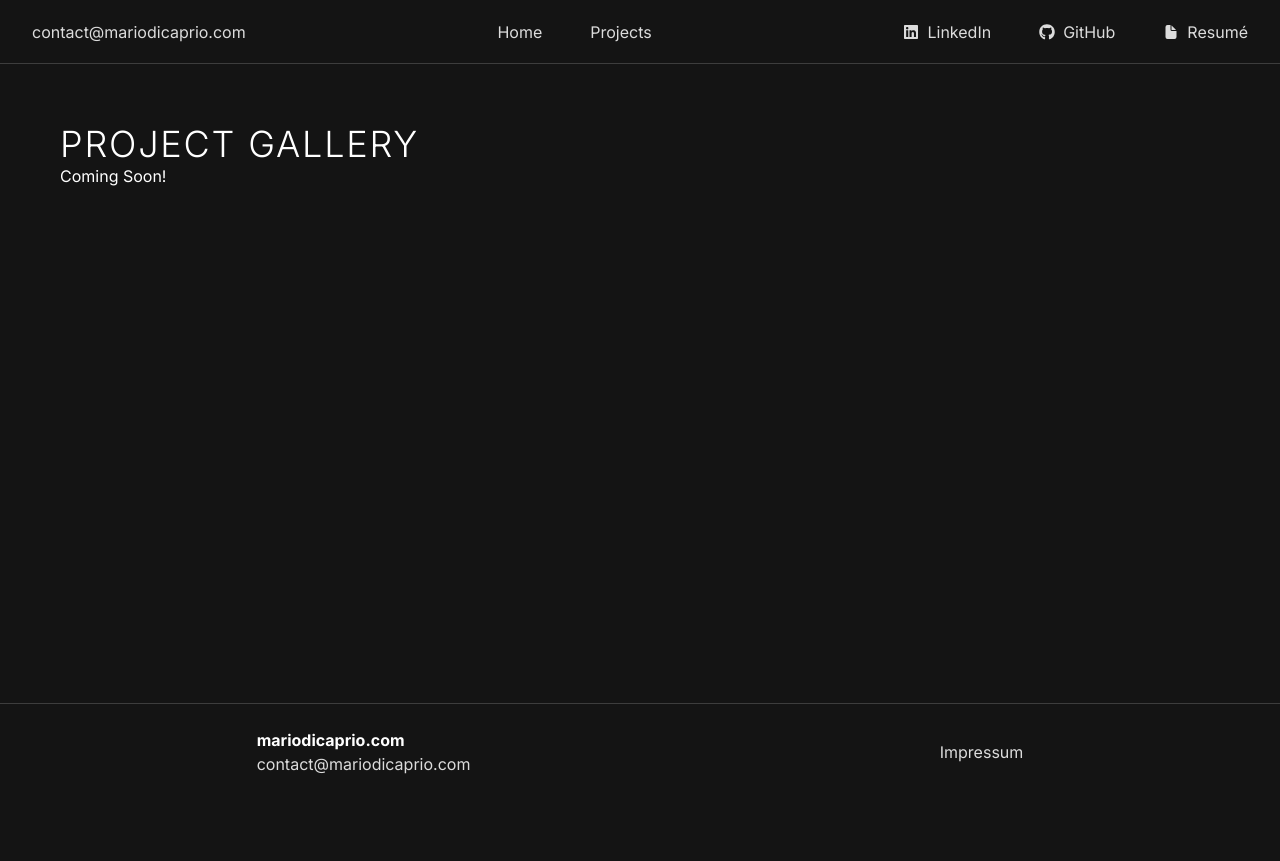
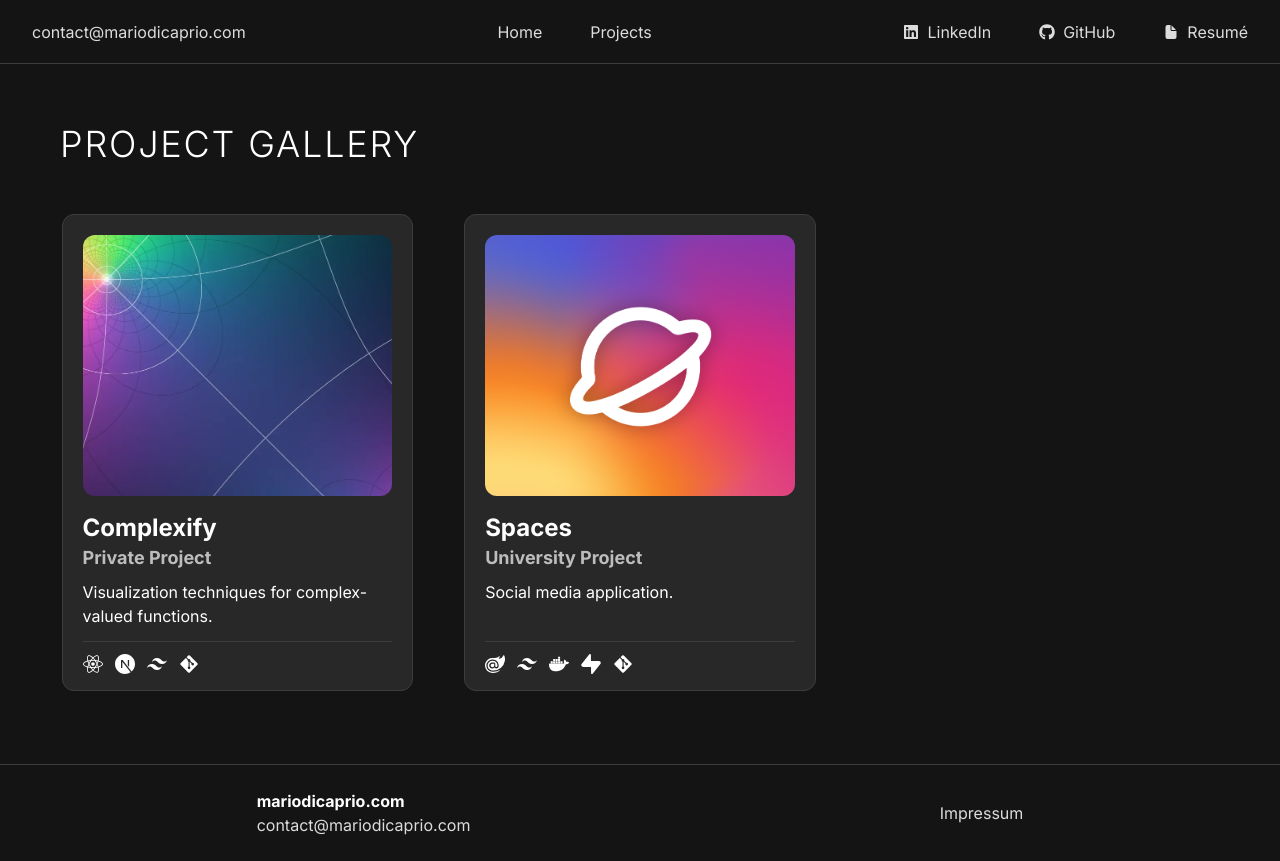
Before and after one commit to MarioDiCaprio/portfolio-v2, a Next.js app: page /projects in a window 1280 px wide. Before the commit the page ends 800 px from the top, so only its background shows below. Built offline with nearby package versions, Linux system fonts and the light colour scheme.

Commit message:
Updated projects

```diff
--- a/src/app/projects/page.tsx
+++ b/src/app/projects/page.tsx
@@ -1,14 +1,34 @@
 import React from "react";
+import {Project} from "@/components/app/Projects";
 
 const Page: React.FC = () => {
     return (
-        <div className="h-full overflow-hidden mt-12 px-12">
-            <h1 className="title text-left">
+        <div className="mt-12 px-0 md:px-12">
+            <h1 className="title text-left mb-12">
                 Project Gallery
             </h1>
-            <p>
-                Coming Soon!
-            </p>
+            <ul className="list-none grid grid-cols-1 md:grid-cols-2 lg:grid-cols-3 gap-6 lg:gap-12">
+                <li>
+                    <Project
+                        title="Complexify"
+                        subtitle="Private Project"
+                        image="/app/projects/complexify.webp"
+                        description="Visualization techniques for complex-valued functions."
+                        technologies={['react', 'next', 'tailwind', 'git']}
+                        link="/projects/complexify"
+                    />
+                </li>
+                <li>
+                    <Project
+                        title="Spaces"
+                        subtitle="University Project"
+                        image="/app/projects/spaces.webp"
+                        description="Social media application."
+                        technologies={['blazor', 'tailwind', 'docker', 'supabase', 'git']}
+                        link="/projects/spaces"
+                    />
+                </li>
+            </ul>
         </div>
     );
 }
--- a/src/components/app/Projects.tsx
+++ b/src/components/app/Projects.tsx
@@ -38,7 +38,7 @@ interface ProjectProps {
     link: string;
 }
 
-const Project: React.FC<ProjectProps> = (props) => {
+export const Project: React.FC<ProjectProps> = (props) => {
     const imgContainerRef = useRef(null);
     const { scrollYProgress } = useScroll({
         target: imgContainerRef,
@@ -69,7 +69,7 @@ const Project: React.FC<ProjectProps> = (props) => {
 
                 {/* project body */}
                 <motion.div className="
-                    h-[40%] opacity-100 duration-600
+                    h-[40%] flex flex-col justify-start opacity-100 duration-600
                     [@media(pointer:fine)]:opacity-0 [@media(pointer:fine)]:group-hover:opacity-100">
 
                     {/* title */}
@@ -89,15 +89,15 @@ const Project: React.FC<ProjectProps> = (props) => {
                     </h2>
 
                     {/* description */}
-                    <p aria-label="description" className="mt-2">
+                    <p aria-label="description" className="mt-2 mb-auto">
                         {props.description}
                     </p>
 
                     {/* divider */}
-                    <hr aria-hidden className="my-3 lg:my-5 border-black-900"/>
+                    <hr aria-hidden className="border-black-900"/>
 
                     {/* footer */}
-                    <footer aria-label="technologies">
+                    <footer aria-label="technologies" className="py-3">
                         {/* technologies */}
                         <ul className="list-none text-xl flex items-center gap-3">
                             {props.technologies?.map(t =>
@@ -115,10 +115,12 @@ const Project: React.FC<ProjectProps> = (props) => {
 }
 
 const Projects: React.FC = () => (
-    <section className="relative w-full max-w-5xl mx-auto mt-40 grid grid-cols-1 lg:grid-cols-2 gap-12">
-        <h1 className="lg:col-span-2 text-center title">
+    <section className="relative w-full max-w-5xl mx-auto mt-40">
+        <h1 className="text-center title">
             Project Gallery
         </h1>
+        <ul className="list-none w-full my-12 grid grid-cols-1 lg:grid-cols-2 gap-6 lg:gap-12">
+            <li>
                 <Project
                     title="Complexify"
                     subtitle="Private Project"
@@ -127,6 +129,8 @@ const Projects: React.FC = () => (
                     technologies={['react', 'next', 'tailwind', 'git']}
                     link="/projects/complexify"
                 />
+            </li>
+            <li>
                 <Project
                     title="Spaces"
                     subtitle="University Project"
@@ -135,8 +139,10 @@ const Projects: React.FC = () => (
                     technologies={['blazor', 'tailwind', 'docker', 'supabase', 'git']}
                     link="/projects/spaces"
                 />
-        <footer className="lg:col-span-2 text-center text-xl text-white-200 hover:text-white duration-300">
-            <Link href="/projects" target="_blank" className="flex justify-center items-center gap-3">
+            </li>
+        </ul>
+        <footer className="text-center text-xl">
+            <Link href="/projects" target="_blank" className="link flex justify-center items-center gap-3">
                 <span aria-hidden>
                     <GalleryIcon />
                 </span>
```
Lines whose indentation alone changed are shown as unchanged.
